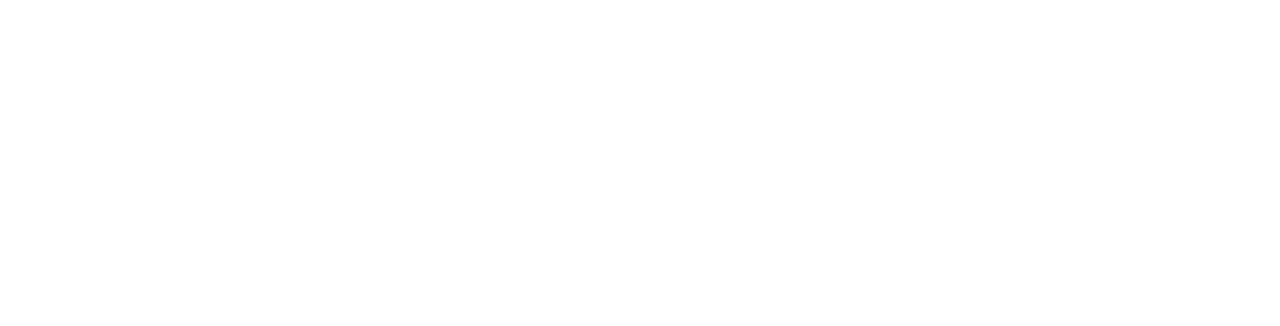
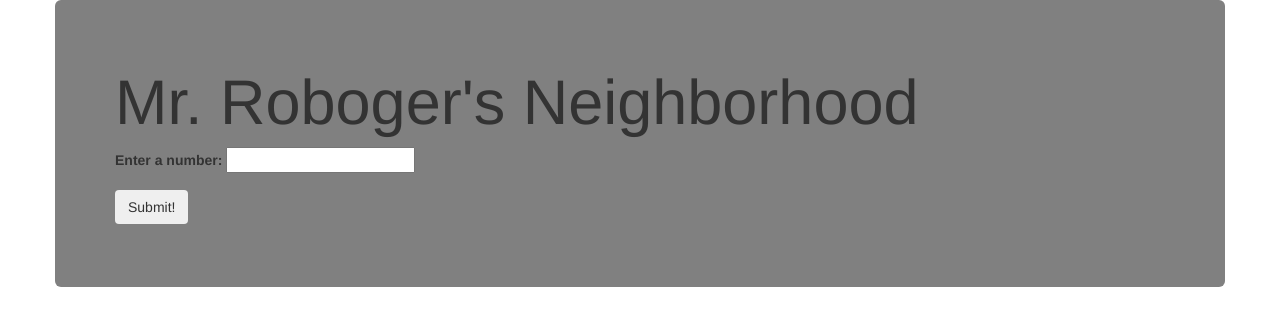
Before and after one commit to JEGIII/mr-robogers-neighborhood, a plain HTML site: page index.html in a window 1280 px wide. Drawn offline with Linux system fonts and the light colour scheme.

Commit message:
Added a form asking the user for a number and added a 'Submit' button.

```diff
--- a/index.html
+++ b/index.html
@@ -7,4 +7,21 @@
     <script src="js/scripts.js"></script>
     <title>Mr. Roboger's Neighborhood</title>
   </head>
+  <body>
+    <div class="container">
+      <div class="row">
+        <div class="jumbotron">
+          <h1>Mr. Roboger's Neighborhood</h1>
+          <form id="beep-boop">
+            <div class="form-group">
+              <label for="number">Enter a number:</label>
+              <input id="number" type="text">
+            </div>
+            <button type="submit" class="btn">Submit!</button>
+            <p id = "num-result"></p>
+          </form>
+        </div>
+      </div>
+    </div>
+  </body>
 </html>
```
